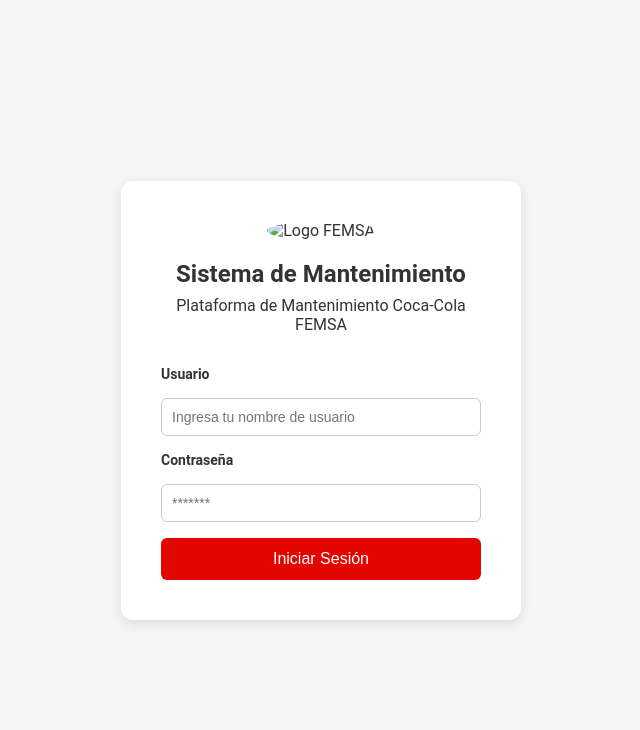
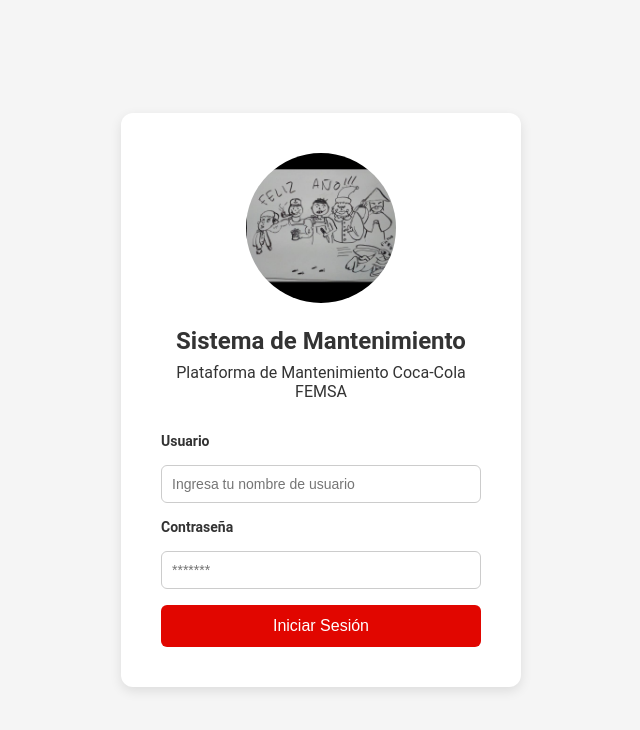
Before and after one commit to Ab-Vi/Pulso-Preventivo-, a website: page index.html in a window 1280 px wide. Shown: the whole page, without its empty margins (319-959 px from the left). Drawn offline with Linux system fonts and the light colour scheme.

Commit message:
Fix HTML structure and image source path

```diff
--- a/index.html
+++ b/index.html
@@ -8,7 +8,7 @@
 </head>
 <body>
   <section class="login-container">
-    <img src="Demas/ze.jpg" alt="Logo FEMSA" class="logo" />
+    <img src="ze.jpg" alt="Logo FEMSA" class="logo" />
     <h1>Sistema de Mantenimiento</h1>
     <p class="subtitulo">Plataforma de Mantenimiento Coca-Cola FEMSA</p>
 
```
